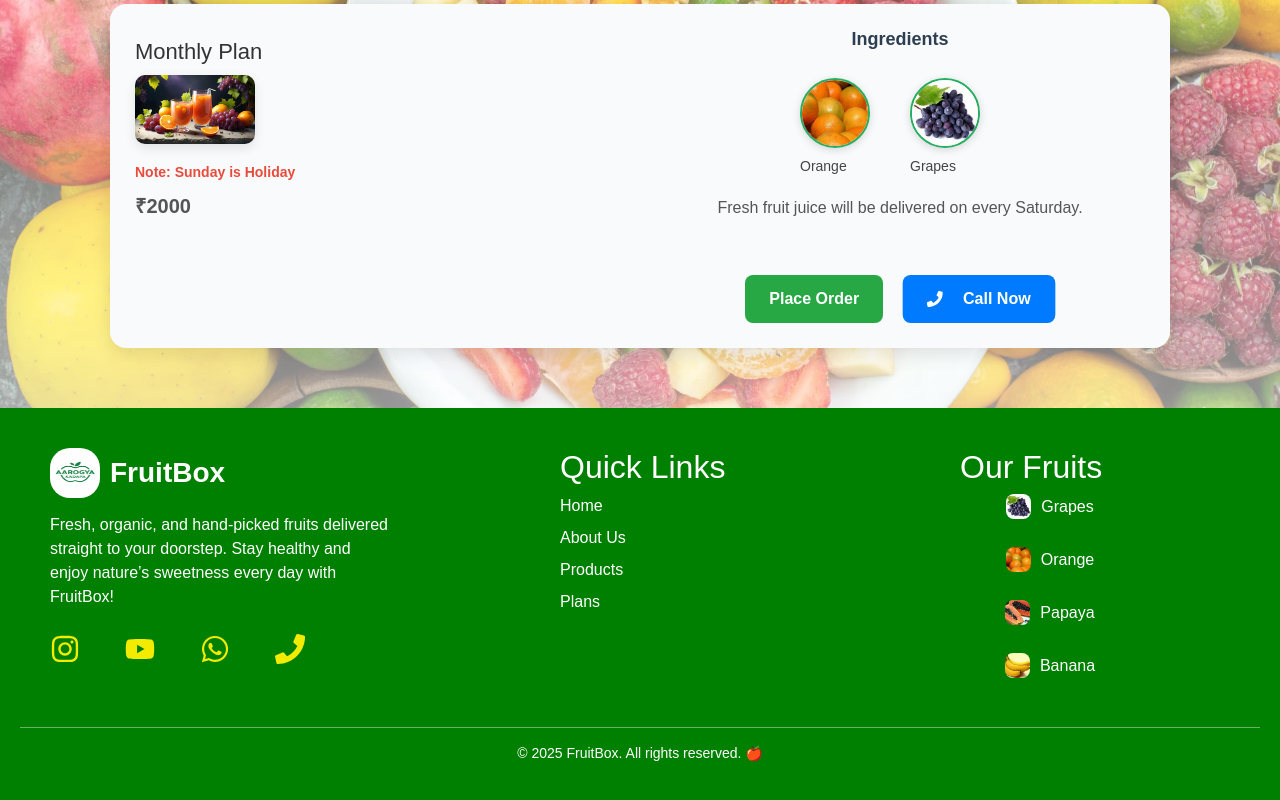
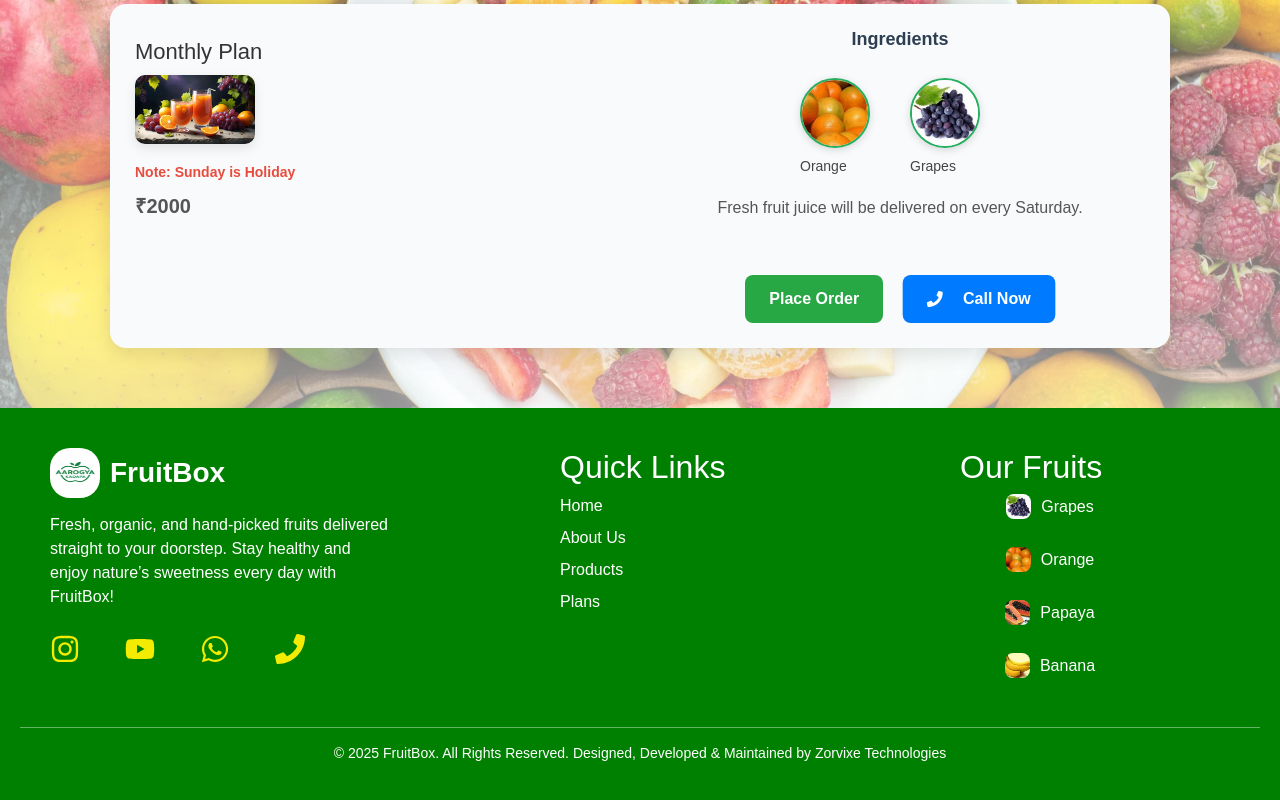
Before and after one commit to prathibhapenta/fruit-box, a React (Create React App) app: page /plans in a window 1280 px wide. Shown: the part 1154-1954 px from the top of the page. Built offline with nearby package versions, Linux system fonts and the light colour scheme.

Commit message:
footer changed

```diff
--- a/src/components/Footer.js
+++ b/src/components/Footer.js
@@ -64,7 +64,7 @@ const Footer = () => {
       </div>
 
       <div className="footer-bottom">
-        <p>© {new Date().getFullYear()} FruitBox. All rights reserved. 🍎</p>
+        <p>© {new Date().getFullYear()} FruitBox. All Rights Reserved. Designed, Developed & Maintained by Zorvixe Technologies</p>
       </div>
     </footer>
   )
```
